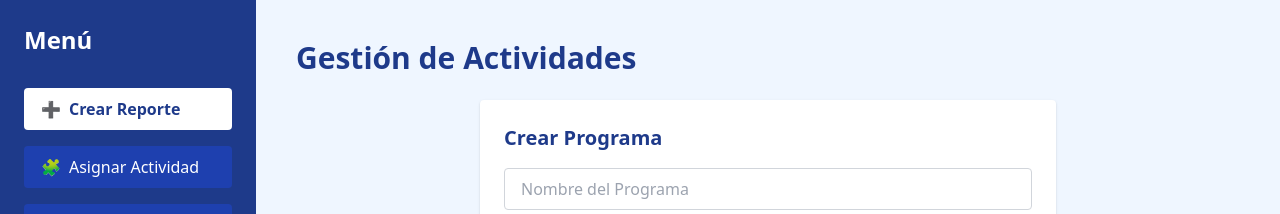
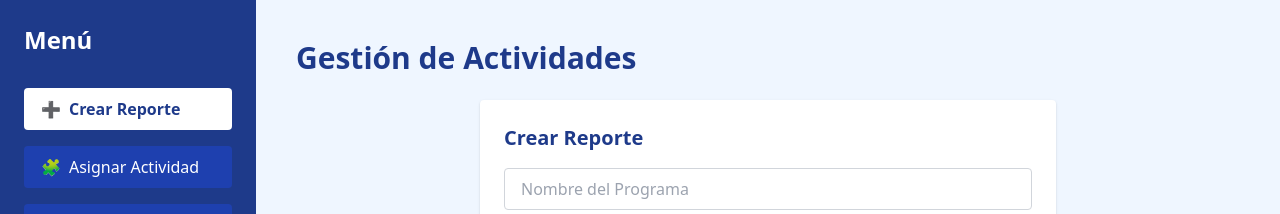
Before and after one commit to ricardo7771/ComiGest, a React (Vite) app: page /Actividades in a window 1280 px wide. Shown: the top 214 px of the page. Built offline with nearby package versions, Linux system fonts and the light colour scheme.

Commit message:
Update Actividades.jsx

```diff
--- a/src/pages/Actividades.jsx
+++ b/src/pages/Actividades.jsx
@@ -98,7 +98,7 @@ const Actividades = () => {
 
         {seccionActiva === 'crearPrograma' && (
           <div className="bg-white p-6 rounded shadow max-w-xl mx-auto">
-            <h2 className="text-xl font-bold mb-4 text-blue-900">Crear Programa</h2>
+            <h2 className="text-xl font-bold mb-4 text-blue-900">Crear Reporte</h2>
             <input
               type="text"
               placeholder="Nombre del Programa"
```
